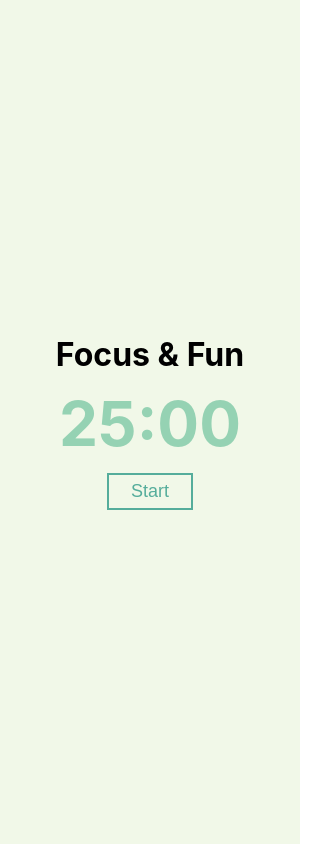
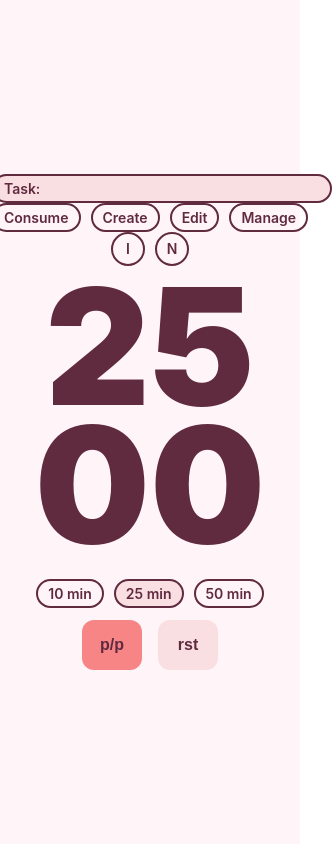
Before and after one commit to aliceheiman/task-tracker, an Electron app: page index.html in a window 300 px wide. Shown: the whole page, 332 px wide, since content can reach past the window. Drawn offline with Linux system fonts and the light colour scheme.

Commit message:
initial design

```diff
--- a/index.html
+++ b/index.html
@@ -12,13 +12,60 @@
 
 <body>
     <div class="app__container">
-        <h1>Focus & Fun</h1>
-        <div class="app__timer">
-            <p id="app__timer-label">25:00</p>
-            <button class="app__timer-btn" id="app__timer-start">Start</button>
+        <div class="track__container">
+
+        </div>
+
+        <div class="timer__container">
+            <div class="timer-edit">
+                <div class='timer-task nugget'>
+                    <p>Task:</p>
+                    <input id='timerTaskInput' />
+                </div>
+
+                <div class="timer-tasktype">
+                    <div class="nugget">
+                        <p>Consume</p>
+                    </div>
+                    <div class="nugget">
+                        <p>Create</p>
+                    </div>
+                    <div class="nugget">
+                        <p>Edit</p>
+                    </div>
+                    <div class="nugget">
+                        <p>Manage</p>
+                    </div>
+                </div>
+
+                <div class="timer-resourcetype">
+                    <div class="nugget">I</div>
+                    <div class="nugget">N</div>
+                </div>
+
+            </div>
+
+            <p id="timer-label">25<br />00</p>
+
+            <div class="timer-duration">
+                <div class="nugget">
+                    <p>10 min</p>
+                </div>
+                <div class="nugget selected">
+                    <p>25 min</p>
+                </div>
+                <div class="nugget">
+                    <p>50 min</p>
+                </div>
+            </div>
+
+            <div class="timer-controls">
+                <button id="pausePlay"">p/p</button>
+                <button id='reset'>rst</button>
+            </div>
         </div>
     </div>
 </body>
-<script src="./renderer.js"></script>
+<script src=" ./renderer.js"></script>
 
 </html>
--- a/main.js
+++ b/main.js
@@ -3,8 +3,8 @@ const path = require('node:path')
 
 const createWindow = () => {
     const win = new BrowserWindow({
-        width: 400,
-        height: 400,
+        width: 300,
+        height: 500,
         webPreferences: {
             preload: path.join(__dirname, 'preload.js')
         }
--- a/styles.css
+++ b/styles.css
@@ -1,9 +1,9 @@
 /* Config */
 :root {
-    --color-1: #D8EFD3;
-    --color-2: #95D2B3;
-    --color-3: #55AD9B;
-    --color-4: #F1F8E8;
+    --primary: #fff4f8;
+    --secondary: #fadfe2;
+    --darker: #602a3f;
+    --pop: #f78585;
 }
 
 * {
@@ -11,8 +11,8 @@
     padding: 0;
 }
 
-body {
-    font-family: -apple-system, BlinkMacSystemFont;
+body, input {
+    font-family: -apple-system, BlinkMacSystemFont, sans-serif;
 }
 
 .app__container {
@@ -22,34 +22,120 @@ body {
     flex-direction: column;
     justify-content: center;
     align-items: center;
-    background-color: var(--color-4);
+    background-color: var(--primary);
 }
+
+/* Start: Components */
+
+.nugget {
+    border: 2px solid var(--darker);
+    display: inline-block;
+    margin: 0;
+    padding: 4px 10px;
+    color: var(--darker);
+    border-radius: 22px;
+    font-size: 14px;
+    font-weight: 600;
+    cursor: pointer;
+    background: none;
+}
+.nugget.selected {
+    background: var(--secondary);
+}
+.nugget:hover {
+    background: var(--pop);
+}
+
+/* End: Components */
 
 /* Start: Timer */
 
-.app__timer {
-    width: 200px;
-    border-radius: 12px;
+.timer__container {
     display: flex;
     flex-direction: column;
     justify-content: center;
     align-items: center;
+    width: 325px;
+    gap: 12px;
 }
 
-#app__timer-label {
-    font-size: 62px;
-    font-weight: bold;
-    color: var(--color-2);
-    margin: 12px 0;
+.timer-duration, .timer-tasktype, .timer-resourcetype {
+    display: flex;
+    justify-content: center;
+    align-items: center;
+    gap: 10px;
+    flex-wrap: wrap;
+}
+.timer-resourcetype .nugget {
+    width: 30px;
+    height: 30px;
+    border-radius: 100%;
+    padding: 0;
+    display: flex;
+    justify-content: center;
+    align-items: center;
+    background: var(--gray);
+}
+.timer {
+    display: flex;
+    flex-direction: column;
+    justify-content: center;
+    align-items: center;
+    gap: 22px;
 }
 
-.app__timer-btn {
+#timer-label {
+    font-size: 162px;
+    color: var(--darker);
+    font-weight: 900;
+    line-height: 0.85em;
+    text-align: center;
+    margin: 0px 0 14px 0;
+}
+
+.timer-controls {
+    width: 100%;
+    display: flex;
+    justify-content: center;
+    gap: 16px;
+}
+.timer-controls button {
+    width: 60px;
+    height: 50px;
+    border: none;
+    border-radius: 12px;
+    background: var(--secondary);
+    cursor: pointer;
+    color: var(--darker);
+    font-weight: 600;
+    font-size: 16px;
+}
+.timer-controls #pausePlay {
+    background: var(--pop);
+}
+.timer-controls button:hover {
+    border: 2px solid var(--darker);
+}
+.timer-task {
+    color: var(--darker);
+    font-size: 14px;
+    display: flex;
+    gap: 4px;
+    background: var(--secondary);
+    width: 100%;
+}
+.timer-task:hover {
+    background: var(--secondary);
+}
+#timerTaskInput {
     background: none;
-    border: 2px solid var(--color-3);
-    font-size: 18px;
-    color: var(--color-3);
-    padding: 6px 22px;
-    cursor: pointer;
+    border: none;
+    font-weight: 600;
+    color: var(--darker);
+    font-size: 14px;
+}
+#timerTaskInput:focus {
+    outline: none;
 }
 
 /* End: Timer */
```
